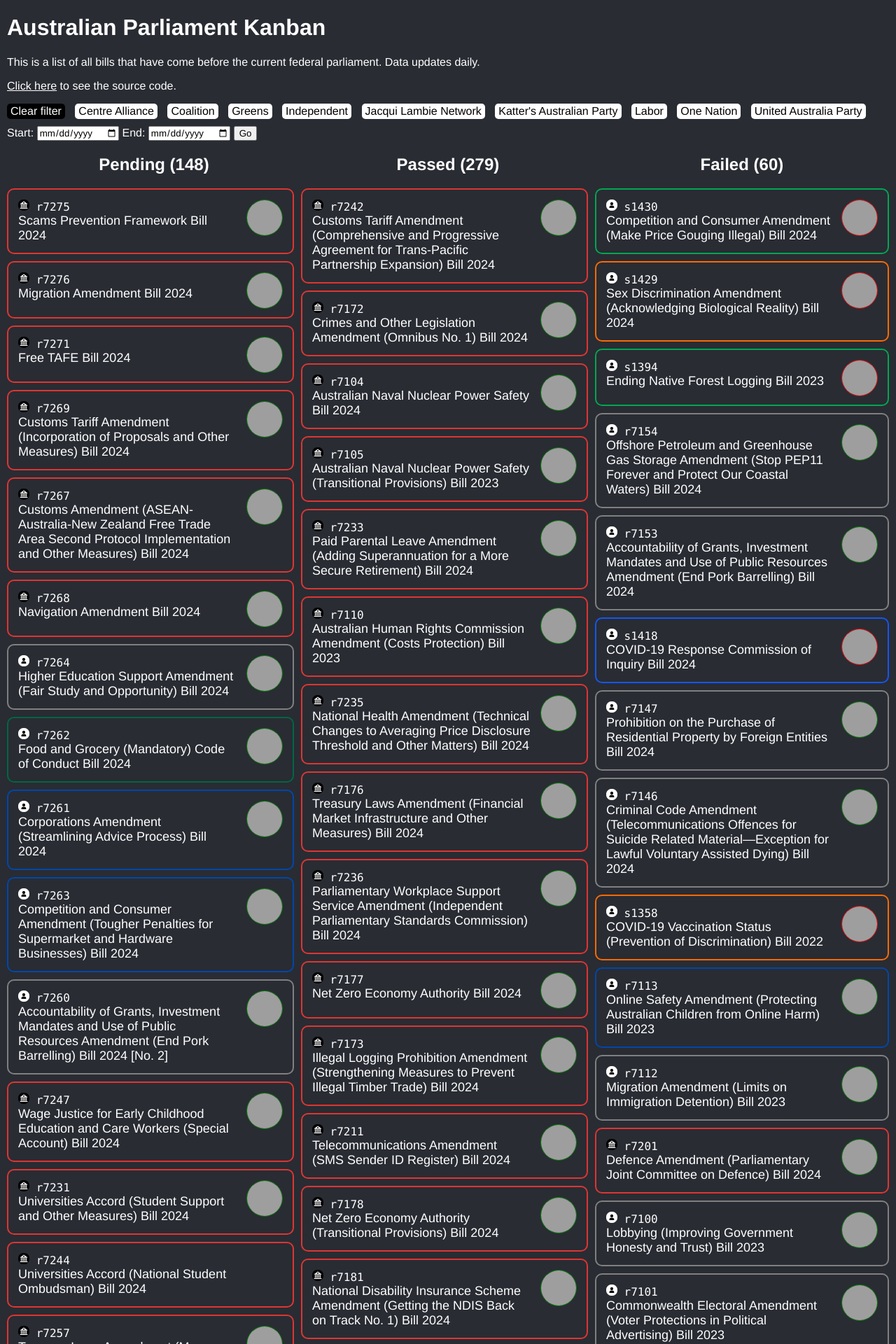
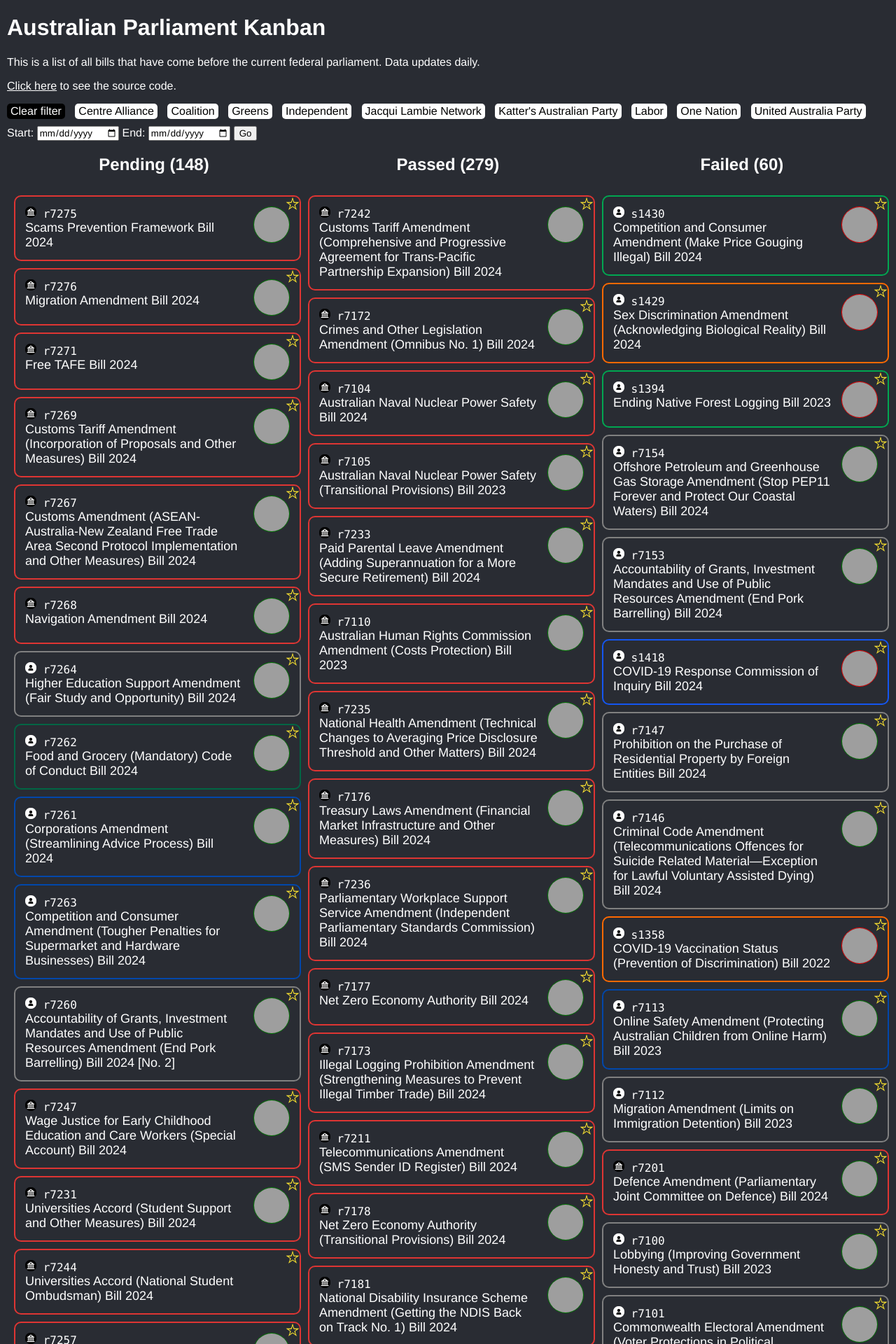
Before and after one commit to Coedice/parliament-kanban, a Jekyll site: the page built from index.html, in a window 1280 px wide. Shown: the top 1920 px of the page at 70% size. Built offline with Jekyll 4.4.1, drawn with Linux system fonts in a browser that asks for light colours; grey boxes are pictures that could not be loaded.

Commit message:
Add starring

```diff
--- a/assets/css/style.scss
+++ b/assets/css/style.scss
@@ -19,9 +19,12 @@
     float: left;
     width: 33.33%;
     padding: 0px;
+    display: flex;
+    flex-direction: column;
 
     h2 {
         text-align: center;
+        order: -1;
     }
 
     &:nth-last-child(1) div {
@@ -51,14 +54,32 @@
 .ticket {
     display: block;
     padding: 14px;
-    margin: 10px;
-    margin-left: 0;
+    margin: 10px 0 0 10px;
     border-radius: 10px;
     text-decoration: none;
     position: relative;
     border: 2px;
     border-style: solid;
     min-height: 50px;
+
+    &.starred {
+        background-color: rgba(255, 255, 0, 0.15);
+        order: -1;
+    }
+
+    .starIcon {
+        position: absolute;
+        top: 0;
+        right: 0;
+        width: 20px;
+        height: 20px;
+        content: url("{{ 'assets/images/unstarred.webp' | relative_url }}");
+    }
+
+    &.starred > .starIcon {
+        content: url("{{ 'assets/images/starred.webp' | relative_url }}");
+    }
+
     &:hover {
         cursor: pointer;
     }
--- a/assets/js/scripts.js
+++ b/assets/js/scripts.js
@@ -95,7 +95,48 @@
     updateColumnCounts();
 }
 
+function toggleStar(billId, editCookie = true) {
+    const billElement = document.getElementById(billId);
+    let cookieValue = "";
+
+    if (editCookie) {
+        if (document.cookie == "") {
+            document.cookie = "starred=";
+        }
+        cookieValue = document.cookie.split("=")[1];
+    }
+
+    if (billElement.classList.contains("starred")) {
+        billElement.classList.remove("starred");
+
+        // Remove cookie from list of starred tickets
+        if (editCookie) {
+            document.cookie = "starred=" + cookieValue.split(",").filter((starredBillId) => starredBillId != billId).join(",");
+        }
+    } else {
+        billElement.classList.add("starred");
+
+        // Append cookie to list of starred tickets
+        if (editCookie) {
+            if (cookieValue == "") {
+                document.cookie = "starred=" + billId;
+            } else {
+                document.cookie = document.cookie + "," + billId;
+            }
+        }
+    }
+
+    console.log("GGG cookies: " + document.cookie);
+}
+
 window.onload = () => {
+    // Update starred tickets
+    const starredBills = document.cookie.split("=")[1].split(",");
+    for (const starredBill of starredBills) {
+        toggleStar(starredBill, false);
+    }
+
+    // Update active ticket based on hash
     const hash = window.location.hash;
 
     if (hash) {
--- a/index.html
+++ b/index.html
@@ -87,6 +87,7 @@
                         {% endif %}
 
                         <div onclick="openBill('{{ bill.bill_id }}')" class="ticket {{ assignee_party | slugify }}" id="{{ bill.bill_id }}" data-date="{{ bill.last_updated }}">
+                            <img class="starIcon" alt="Star" title="Star this bill" onclick="toggleStar('{{ bill.bill_id }}')">
                             {% assign billTypeSlug = bill.type | slugify %}
                             <div class="assignee">
                                 {% if assignee_id %}
```
Also changed, not shown: assets/images/starred.webp (added), assets/images/unstarred.webp (added).
